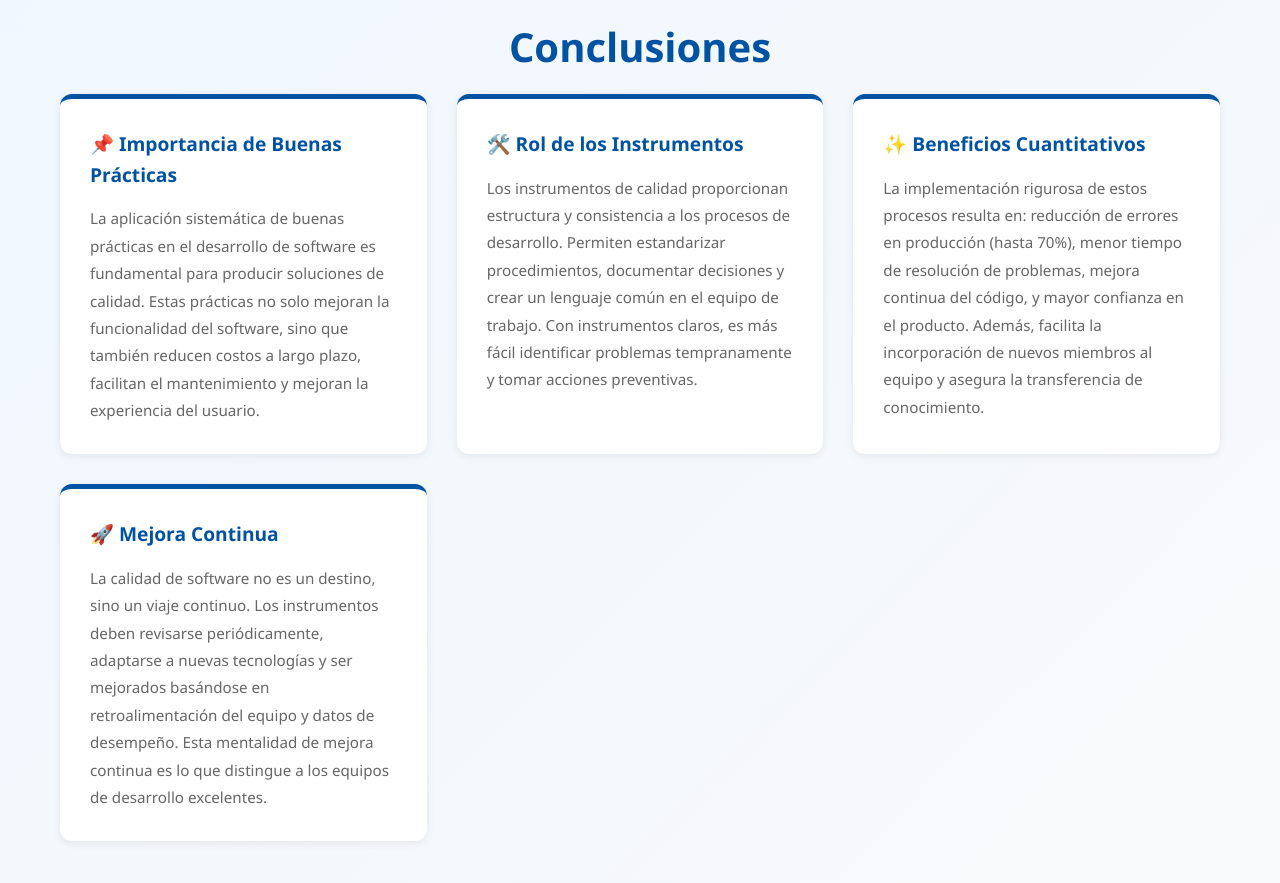
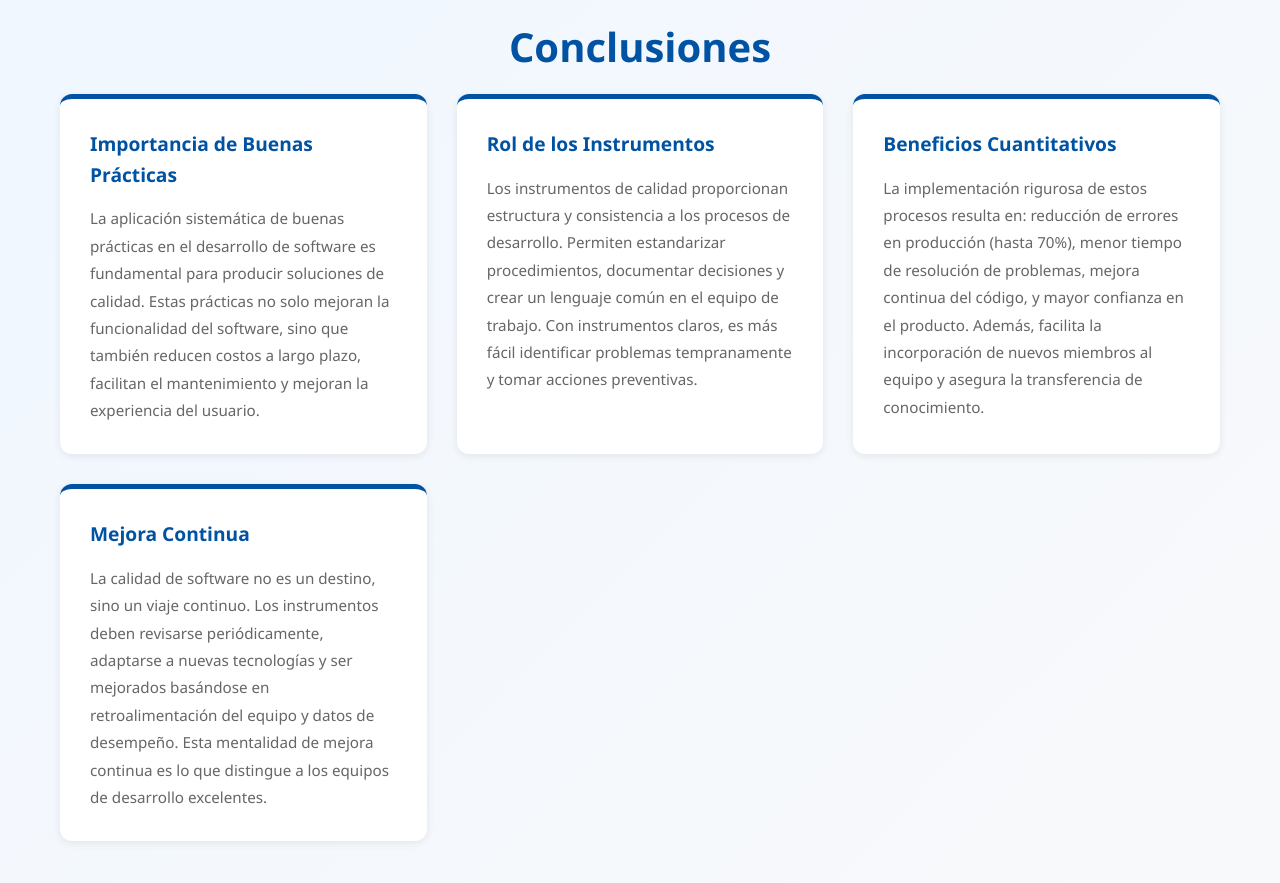
Before and after one commit to Rafael0896/instrumentos-calidad-software, a React (Vite) app: page / in a window 1280 px wide. Shown: the part 3020-3903 px from the top of the page. Built offline with nearby package versions, Linux system fonts and the light colour scheme.

Commit message:
updated Conclusions.jsx

```diff
--- a/src/components/Conclusions.jsx
+++ b/src/components/Conclusions.jsx
@@ -7,7 +7,7 @@ function ConclusionsComponent() {
                 <h2>Conclusiones</h2>
                 <div className="conclusions-content">
                     <div className="conclusion-item">
-                        <h3>📌 Importancia de Buenas Prácticas</h3>
+                        <h3>Importancia de Buenas Prácticas</h3>
                         <p>
                             La aplicación sistemática de buenas prácticas en el desarrollo de software es
                             fundamental para producir soluciones de calidad. Estas prácticas no solo
@@ -16,7 +16,7 @@ function ConclusionsComponent() {
                         </p>
                     </div>
                     <div className="conclusion-item">
-                        <h3>🛠️ Rol de los Instrumentos</h3>
+                        <h3>Rol de los Instrumentos</h3>
                         <p>
                             Los instrumentos de calidad proporcionan estructura y consistencia a los
                             procesos de desarrollo. Permiten estandarizar procedimientos, documentar
@@ -26,7 +26,7 @@ function ConclusionsComponent() {
                         </p>
                     </div>
                     <div className="conclusion-item">
-                        <h3>✨ Beneficios Cuantitativos</h3>
+                        <h3>Beneficios Cuantitativos</h3>
                         <p>
                             La implementación rigurosa de estos procesos resulta en: reducción de errores
                             en producción (hasta 70%), menor tiempo de resolución de problemas, mejora
@@ -36,7 +36,7 @@ function ConclusionsComponent() {
                         </p>
                     </div>
                     <div className="conclusion-item">
-                        <h3>🚀 Mejora Continua</h3>
+                        <h3>Mejora Continua</h3>
                         <p>
                             La calidad de software no es un destino, sino un viaje continuo. Los
                             instrumentos deben revisarse periódicamente, adaptarse a nuevas tecnologías y
```
